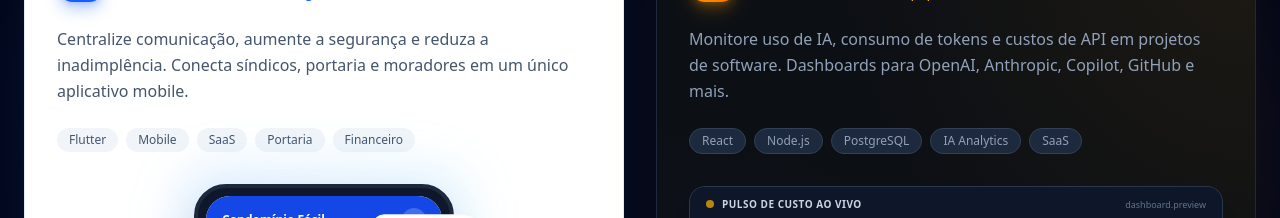
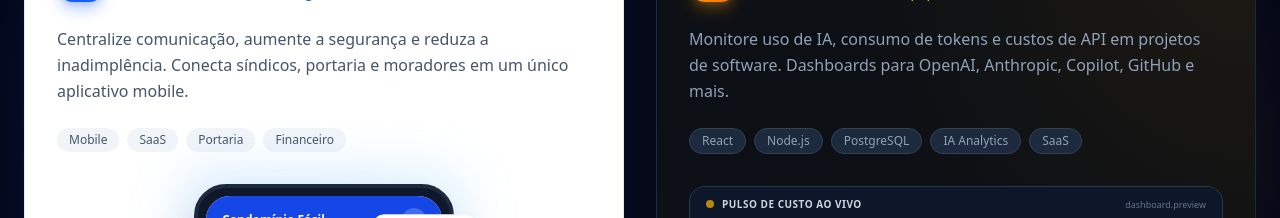
Before and after one commit to COMPLEXTI/lading_page_complexti, a React (Vite) app: page / in a window 1280 px wide. Shown: the part 2520-2738 px from the top of the page. Built offline with nearby package versions, Linux system fonts and the light colour scheme.

Commit message:
Remove 'Flutter' tag from Projects section in App.tsx for updated project categorization

```diff
--- a/src/App.tsx
+++ b/src/App.tsx
@@ -330,7 +330,7 @@ const Projects = () => (
             </p>
 
             <div className="flex flex-wrap gap-2 mb-8">
-              {['Flutter', 'Mobile', 'SaaS', 'Portaria', 'Financeiro'].map(tag => (
+              {['Mobile', 'SaaS', 'Portaria', 'Financeiro'].map(tag => (
                 <span key={tag} className="px-3 py-1 rounded-full bg-slate-100 text-slate-600 text-xs font-medium">{tag}</span>
               ))}
             </div>
```
